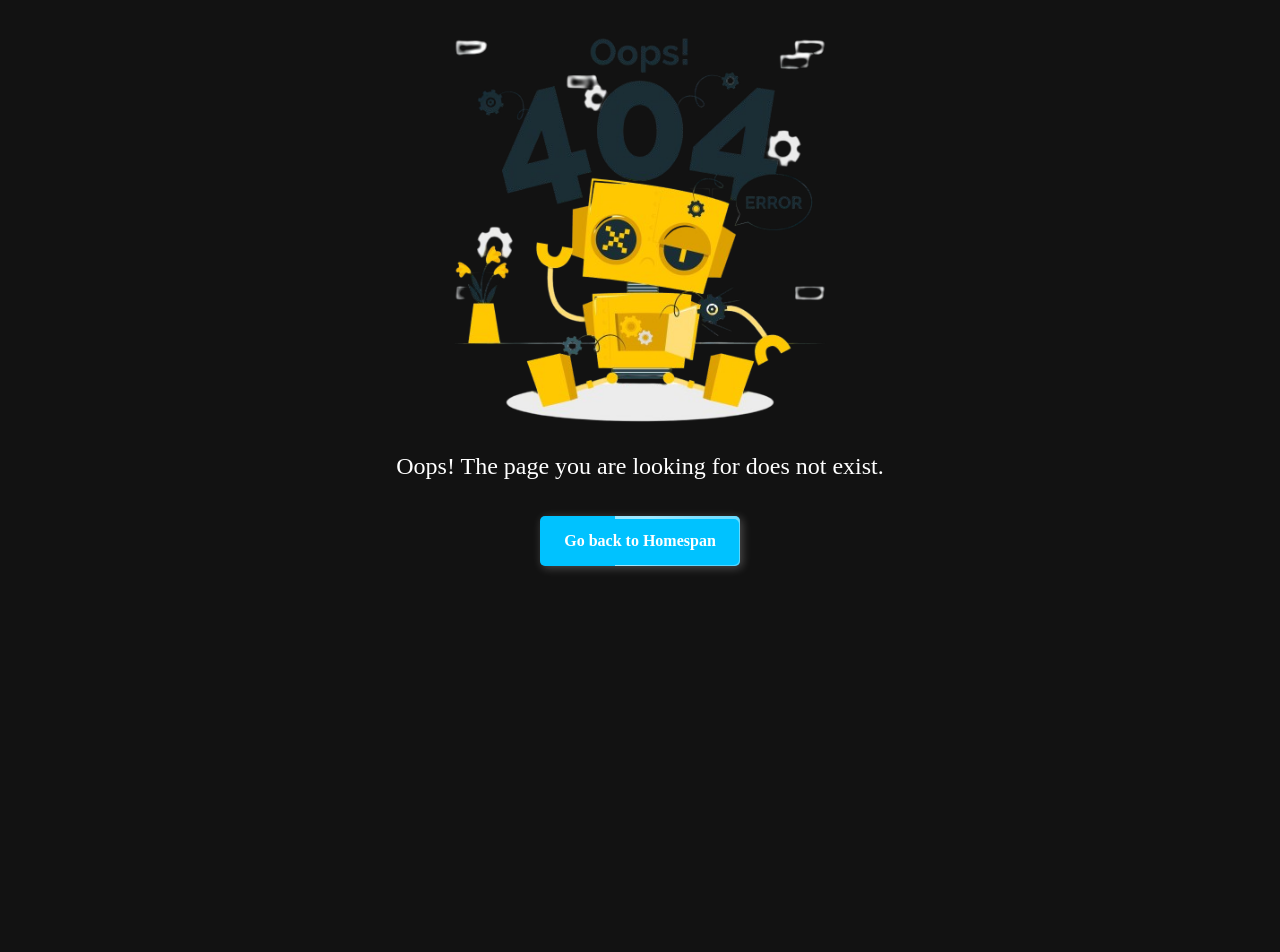
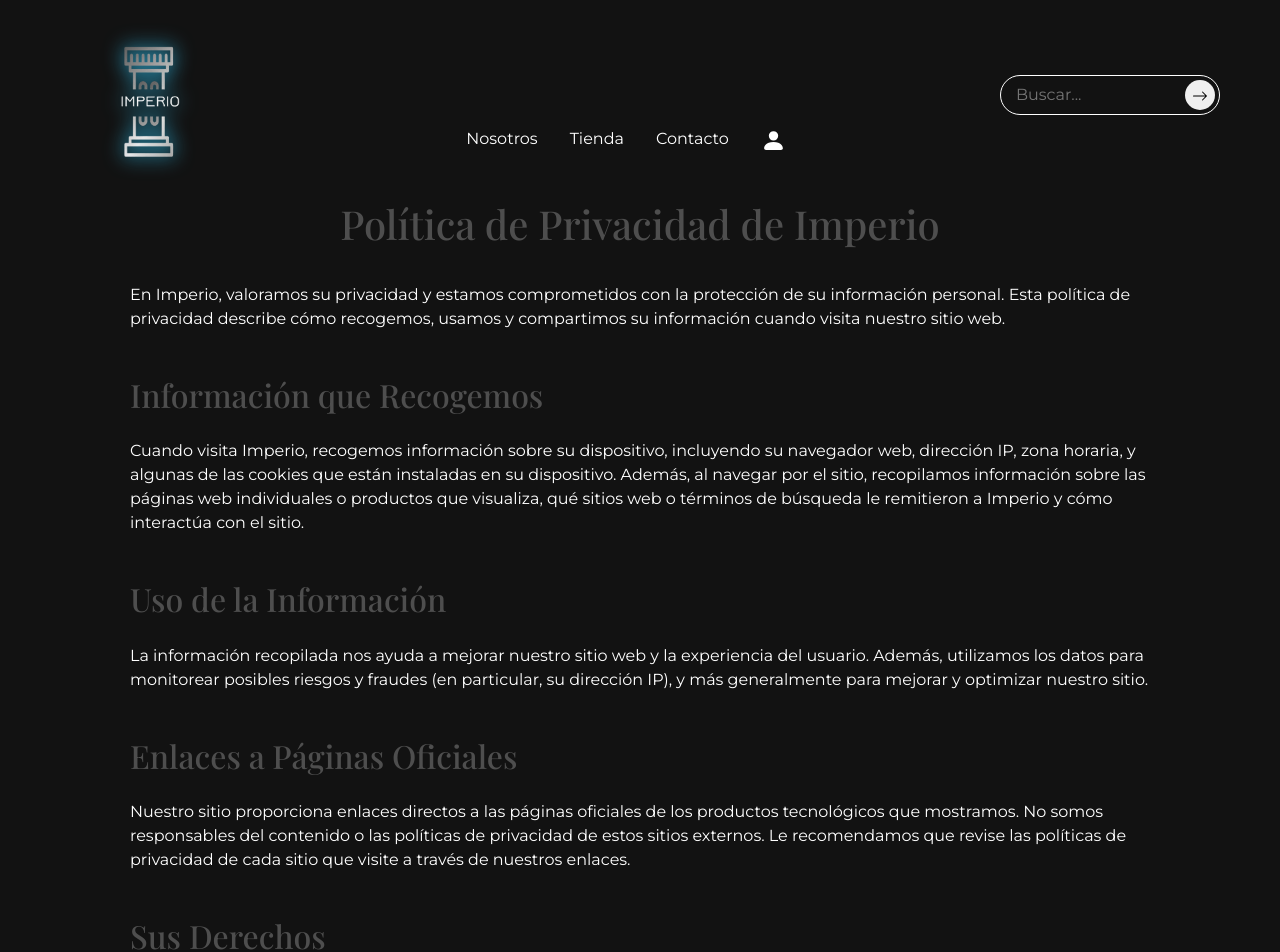
Before and after one commit to Sala-A/IMPERIO, a React (Vite) app: page /PrivacyPolicy in a window 1280 px wide. Shown: the top 952 px of the page. Before the commit the page ends 800 px from the top, so only its background shows below. Built offline with nearby package versions, Linux system fonts and the light colour scheme; a web font is replaced by a local one.

Commit message:
Creación de las politicas de privacidad y cambios de nombre

```diff
--- a/src/Components/Common/Footer.jsx
+++ b/src/Components/Common/Footer.jsx
@@ -55,7 +55,7 @@ export default function Footer() {
         <a id="footer-copy" href="#">
           Mapa de navegación de la página
         </a>
-        <a id="footer-copy" href="/AllRightsReserved">
+        <a id="footer-copy" href="/PrivacyPolicy">
           Daniela 2024, todos los derechos reservados.
         </a>
       </div>
--- /dev/null
+++ b/src/Components/Page/PrivacyPolicy.jsx.jsx
@@ -0,0 +1,51 @@
+import Footer from "../Common/Footer";
+import Navbar from "../Common/Navbar";
+
+export default function PrivacyPolicy() {
+  return (
+    <>
+      <Navbar />
+      <div className="privacy-policy">
+        <h1 id="title-privacy-policy">Política de Privacidad de Imperio</h1>
+        <p className="privacy-paragraph">
+          En Imperio, valoramos su privacidad y estamos comprometidos con la
+          protección de su información personal. Esta política de privacidad
+          describe cómo recogemos, usamos y compartimos su información cuando
+          visita nuestro sitio web.
+        </p>
+        <h2 id="policy-subtitle">Información que Recogemos</h2>
+        <p className="privacy-paragraph">
+          Cuando visita Imperio, recogemos información sobre su dispositivo,
+          incluyendo su navegador web, dirección IP, zona horaria, y algunas de
+          las cookies que están instaladas en su dispositivo. Además, al navegar
+          por el sitio, recopilamos información sobre las páginas web
+          individuales o productos que visualiza, qué sitios web o términos de
+          búsqueda le remitieron a Imperio y cómo interactúa con el sitio.
+        </p>
+        <h2 id="policy-subtitle">Uso de la Información</h2>
+        <p className="privacy-paragraph">
+          La información recopilada nos ayuda a mejorar nuestro sitio web y la
+          experiencia del usuario. Además, utilizamos los datos para monitorear
+          posibles riesgos y fraudes (en particular, su dirección IP), y más
+          generalmente para mejorar y optimizar nuestro sitio.
+        </p>
+        <h2 id="policy-subtitle">Enlaces a Páginas Oficiales</h2>
+        <p className="privacy-paragraph">
+          Nuestro sitio proporciona enlaces directos a las páginas oficiales de
+          los productos tecnológicos que mostramos. No somos responsables del
+          contenido o las políticas de privacidad de estos sitios externos. Le
+          recomendamos que revise las políticas de privacidad de cada sitio que
+          visite a través de nuestros enlaces.
+        </p>
+        <h2 id="policy-subtitle">Sus Derechos</h2>
+        <p className="privacy-paragraph">
+          Si usted es residente del Espacio Económico Europeo (EEE), tiene
+          derechos específicos con respecto a su información personal,
+          incluyendo el derecho a acceder, corregir, actualizar o solicitar la
+          eliminación de su información personal.
+        </p>
+      </div>
+      <Footer />
+    </>
+  );
+}
--- a/src/Style/Layout/_Navbar.scss
+++ b/src/Style/Layout/_Navbar.scss
@@ -1,10 +1,13 @@
 @use "../Utilities" as *;
 
 .navbar {
-  position: sticky;
+  position: fixed;
+  top: 0;
+  width: 100%;
   display: flex;
   justify-content: space-between;
   padding: 20px 30px 20px 40px;
+  background-color: $colorBackground;
   #logo {
     @include Logo();
   }
--- a/src/Style/Pages/_Index.scss
+++ b/src/Style/Pages/_Index.scss
@@ -1,2 +1,3 @@
+@forward "PrivacyPolicy";
 @forward "Error";
 @forward "Home";
--- /dev/null
+++ b/src/Style/Pages/_PrivacyPolicy.scss
@@ -0,0 +1,25 @@
+@use "../Utilities" as *;
+
+.privacy-policy {
+  display: flex;
+  flex-direction: column;
+  gap: 15px;
+  padding: 80px;
+  margin-top: 120px;
+  #title-privacy-policy{
+    color: $gris-tenue;
+    margin-bottom: 20px;
+    text-align: center;
+  }
+  #policy-subtitle{
+    color: $gris-tenue;
+    margin-top: 20px;
+    margin-bottom: 10px;
+    padding: 0 50px;
+  }
+  .privacy-paragraph{
+    padding: 0 50px;
+    color: #ffffff;
+    margin-bottom: 10px;
+  }
+}
--- a/src/Style/Utilities/_Variables.scss
+++ b/src/Style/Utilities/_Variables.scss
@@ -5,3 +5,4 @@ $colorBackground: #121212;
 $colorText: #474747;
 $transparent: transparent;
 $button-hover: lighten($colorBlue, 10%);
+$gris-tenue: #ffffff41;
--- a/src/main.jsx
+++ b/src/main.jsx
@@ -3,7 +3,7 @@ import ReactDOM from "react-dom/client";
 import { createBrowserRouter, RouterProvider } from "react-router-dom";
 import Home from "./Components/Page/Home";
 import Error from "./Components/Page/Error";
-import AllRightsReserved from "./Components/Page/AllRightsReserved";
+import PrivacyPolicy from "./Components/Page/PrivacyPolicy.jsx";
 
 const router = createBrowserRouter([
   {
@@ -15,8 +15,8 @@ const router = createBrowserRouter([
     element: <Error />,
   },
   {
-    path: "/AllRightsReserved",
-    element: <AllRightsReserved />,
+    path: "/PrivacyPolicy",
+    element: <PrivacyPolicy />,
   },
 ]);
 
```
Also changed, not shown: src/Style/Utilities/_Mixins.scss (line endings or trailing spaces).
